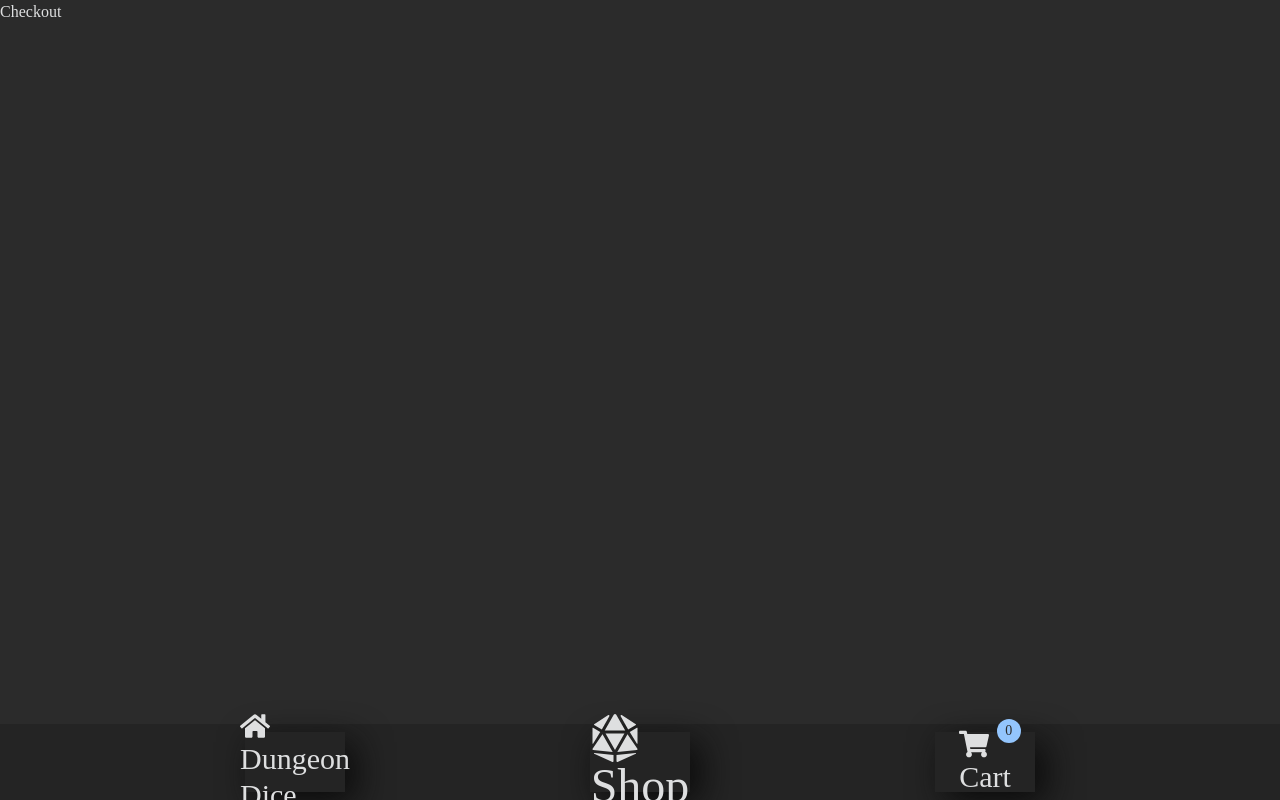
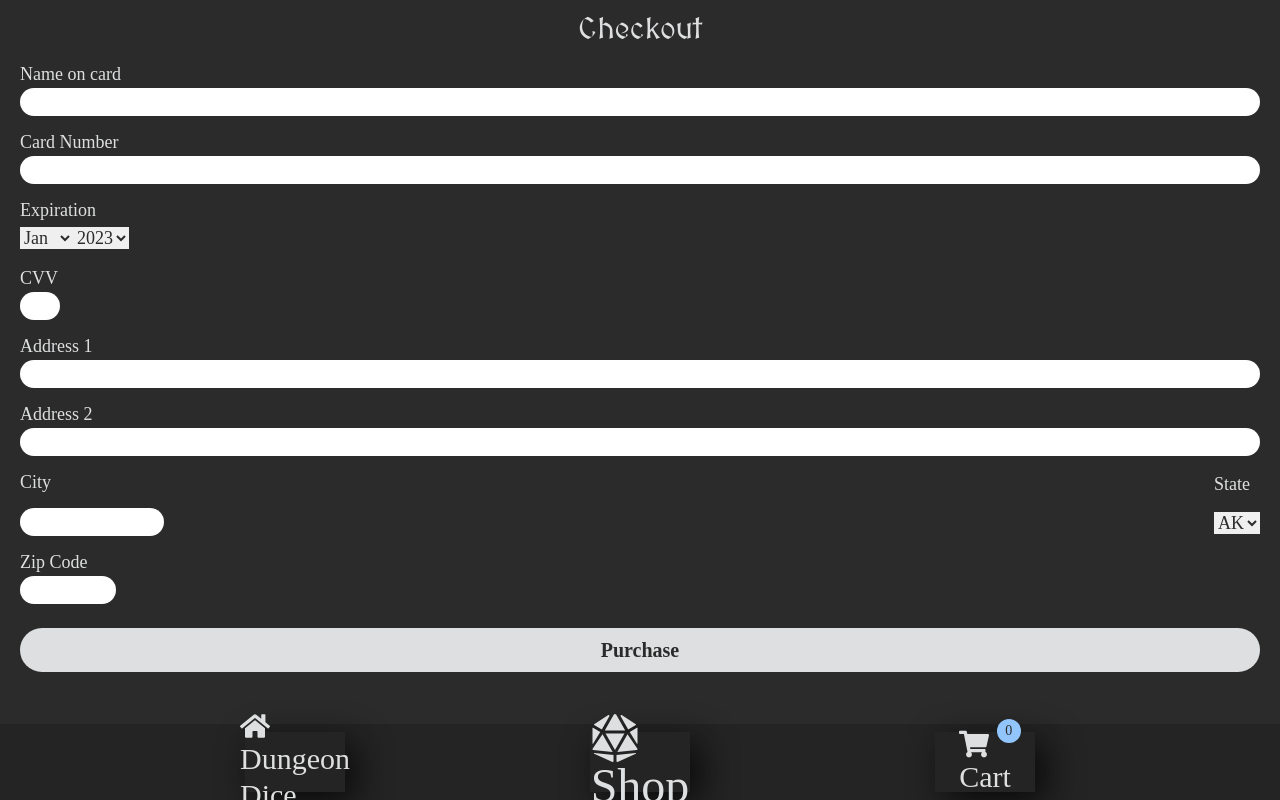
Before and after one commit to Lasseignejk/DungeonDice, a React (Vite) app: page /checkout in a window 1280 px wide. Built offline with nearby package versions, Linux system fonts and the light colour scheme; a web font is replaced by a local one.

Commit message:
css edits to checkout
basic form with simple css added, doesn't do anything

```diff
--- a/src/components/Checkout.tsx
+++ b/src/components/Checkout.tsx
@@ -1,7 +1,77 @@
 import React from "react";
 
 const Checkout = () => {
-	return <div>Checkout</div>;
+	return (
+		<div className="px-5 pb-24">
+			<h1 className="text-3xl font-header p-3 text-center">Checkout</h1>
+			<form action="#" className="text-lg flex flex-col gap-3">
+				<div className="form-group">
+					<label htmlFor="name">Name on card</label>
+					<input type="text" id="name" className="form-input" />
+				</div>
+				<div className="form-group">
+					<label htmlFor="cardNum">Card Number</label>
+					<input type="text" id="cardNum" className="form-input" />
+				</div>
+				<div className="form-group">
+					<label htmlFor="expiration">Expiration</label>
+					<div>
+						<select name="" id="" className="text-backgroundGray">
+							<option value="">Jan</option>
+							<option value="">Feb</option>
+							<option value="">Mar</option>
+							<option value="">May</option>
+							<option value="">June</option>
+							<option value="">July</option>
+						</select>
+						<select name="" id="" className="text-backgroundGray">
+							<option value="">2023</option>
+							<option value="">2024</option>
+							<option value="">2025</option>
+							<option value="">2026</option>
+						</select>
+					</div>
+				</div>
+				<div className="form-group">
+					<label htmlFor="cvv">CVV</label>
+					<input type="text" id="cvv" className="form-input w-10" />
+				</div>
+				<div className="form-group">
+					<label htmlFor="address1">Address 1</label>
+					<input type="text" id="address1" className="form-input" />
+				</div>
+				<div className="form-group">
+					<label htmlFor="address2">Address 2</label>
+					<input type="text" id="address2" className="form-input" />
+				</div>
+				<div className="flex justify-between">
+					<div className="form-group flex gap-3">
+						<label htmlFor="city">City</label>
+						<input
+							type="text"
+							id="city"
+							className="form-input w-36"
+						/>
+					</div>
+					<div className="form-group flex gap-3">
+						<label htmlFor="state">State</label>
+						<select className="text-backgroundGray">
+							<option value="">AK</option>
+							<option value="">AL</option>
+							<option value="">AR</option>
+						</select>
+					</div>
+				</div>
+				<div className="form-group">
+					<label htmlFor="zip">Zip Code</label>
+					<input type="text" id="zip" className="form-input w-24" />
+				</div>
+				<div className="flex justify-center mt-3 px-5 py-2 bg-textGray text-backgroundGray rounded-full font-bold text-xl">
+					<input type="submit" value="Purchase" />
+				</div>
+			</form>
+		</div>
+	);
 };
 
 export default Checkout;
--- a/src/index.css
+++ b/src/index.css
@@ -44,3 +44,15 @@ body {
 	transition: all 0.2s ease-in;
 	cursor: pointer;
 }
+
+.form-group {
+	display: flex;
+	flex-direction: column;
+	justify-content: space-evenly;
+}
+
+.form-input {
+	border-radius: 20px;
+	padding-left: 10px;
+	color: #141414;
+}
```
